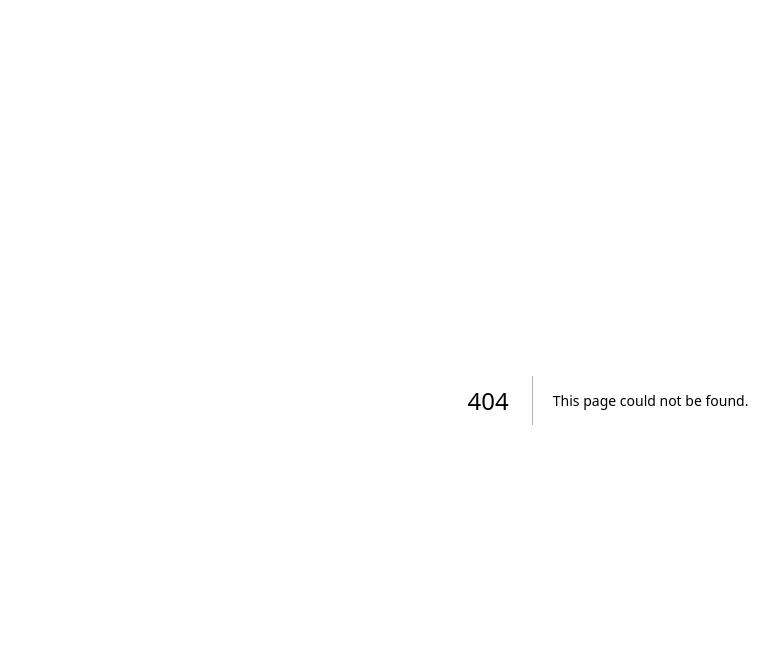
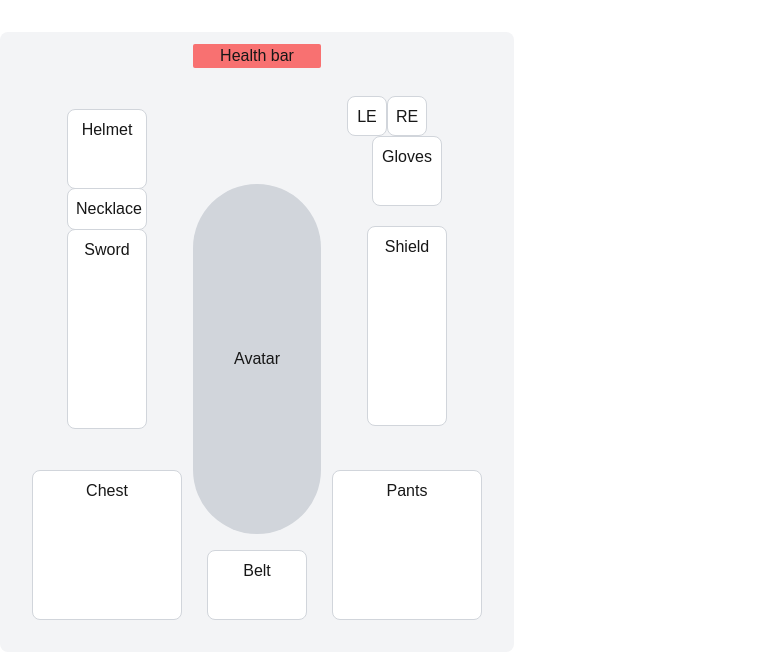
Before and after one commit to Tommysons/mafia-world, a Next.js app: page /profile in a window 1280 px wide. Before the commit this address had no page. Shown: the top 658 px of the page, without its empty margins (32-811 px from the left). Built offline with nearby package versions, Linux system fonts and the light colour scheme.

Commit message:
Creating a profile

```diff
--- /dev/null
+++ b/app/profile/page.tsx
@@ -0,0 +1,45 @@
+import React from 'react';
+
+const Page = () => {
+  return (
+    <section className="flex left-1 p-8">
+      <div className="relative grid grid-cols-3 bg-gray-100 p-8 rounded-lg max-w-5xl">
+        {/* Left Column */}
+        <div className="flex flex-col items-center justify-between">
+          <div className="bg-white p-2 rounded-lg h-10 w-10 border -translate-x-[-260px] -translate-y-[-32px] border-gray-300 text-center">LE</div>
+          <div className="bg-white p-2 rounded-lg w-[80px] border -translate-y-[-43px] border-gray-300 text-center">Necklace</div>
+          {/* Sword */}
+          <div className="flex justify-center items-center h-[200px]">
+            <div className="bg-white p-2 rounded-lg h-[200px] w-[80px] border border-gray-300 text-center">Sword</div>
+          </div>
+          <div className="bg-white p-2 rounded-lg h-[150px] w-[150px] border border-gray-300 text-center">Chest</div>
+        </div>
+
+        {/* Avatar Column */}
+        <div className="flex flex-col items-center">
+          <div className='relative top-[-20px] bg-red-400 rounded-sm w-32 flex items-center justify-center'>
+            Health bar
+          </div>
+          <div className="bg-white p-2 rounded-lg h-[80px] w-[80px] border -translate-x-[150px] -translate-y-[-21px] border-gray-300 text-center mb-4">Helmet</div>
+          <div className="relative bg-gray-300 rounded-full h-[350px] w-32 flex items-center justify-center mb-4">
+            Avatar
+          </div>
+          <div className="bg-white p-2 rounded-lg h-[70px] w-[100px] border border-gray-300 text-center">Belt</div>
+        </div>
+
+        {/* Right Column */}
+        <div className="flex flex-col items-center justify-between">
+          <div className="bg-white p-2 rounded-lg h-10 w-10 border -translate-y-[-32px] border-gray-300 text-center">RE</div>
+          <div className="bg-white p-2 rounded-lg h-[70px] w-[70px] border border-gray-300 text-center">Gloves</div>
+          {/* Shield */}
+          <div className="flex justify-center items-center h-[200px]">
+            <div className="bg-white p-2 rounded-lg h-[200px] w-[80px] -translate-y-3 border border-gray-300 text-center">Shield</div>
+          </div>
+          <div className="bg-white p-2 rounded-lg h-[150px] w-[150px] border border-gray-300 text-center">Pants</div>
+        </div>
+      </div>
+    </section>
+  );
+};
+
+export default Page;
```
